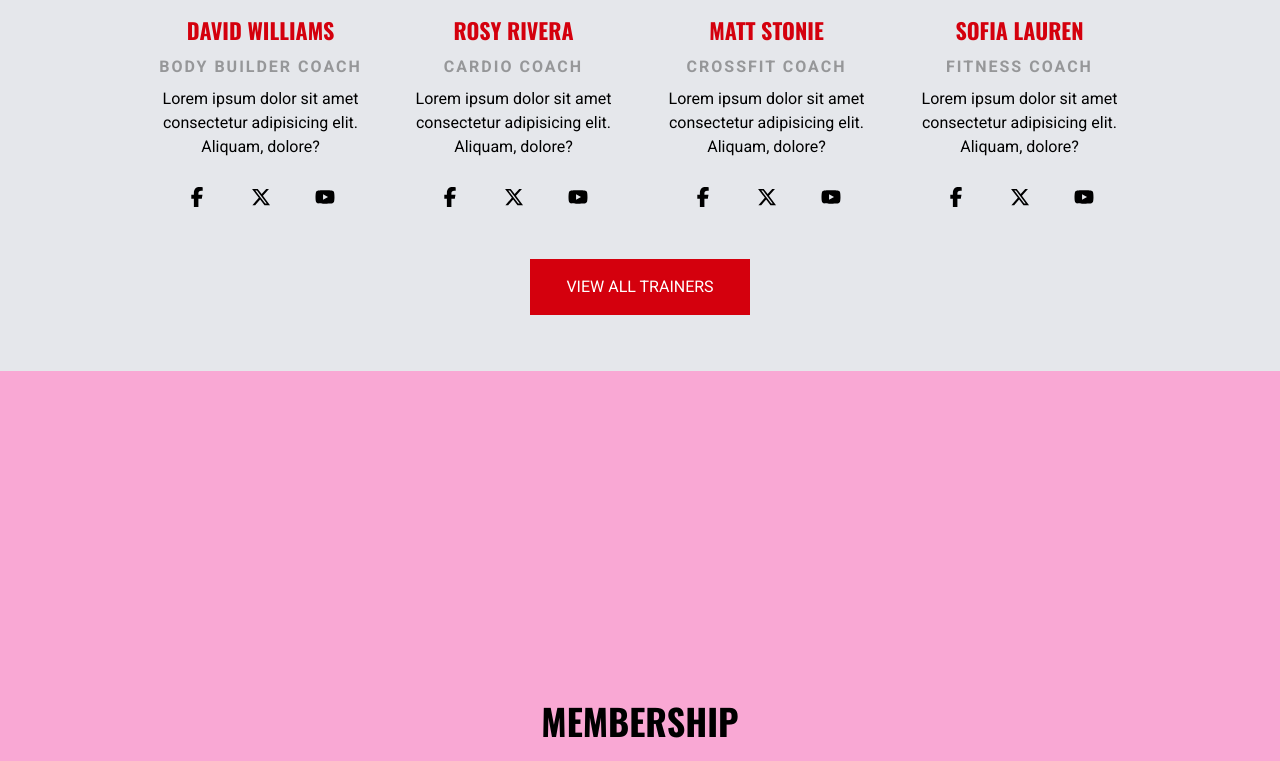
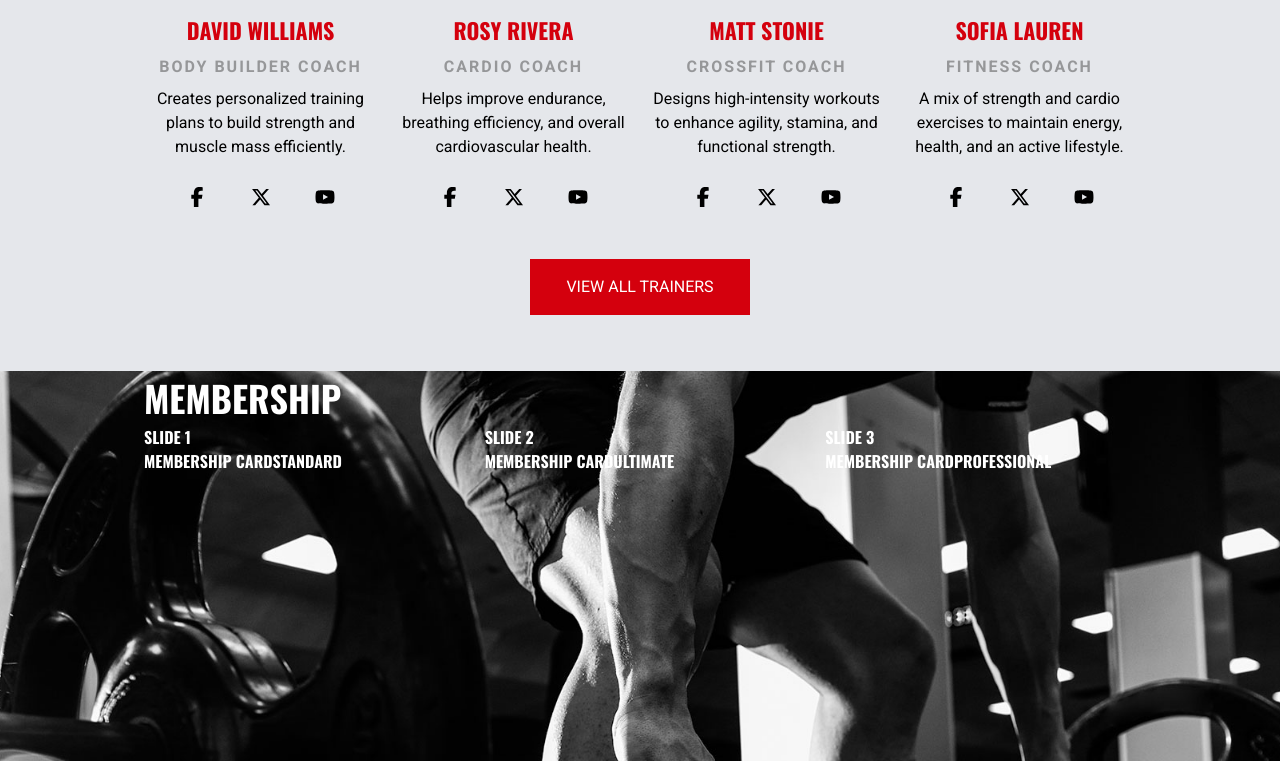
Before and after one commit to BogdanGrynjuk/webapp-fit-physique, a Next.js app: page / in a window 1280 px wide. Shown: the part 2959-3720 px from the top of the page. Built offline with nearby package versions, Linux system fonts and the light colour scheme.

Commit message:
add membershipSlider

```diff
--- a/src/app/components/ClassesSection/Classes.tsx
+++ b/src/app/components/ClassesSection/Classes.tsx
@@ -43,7 +43,7 @@ const Classes = () => {
         variants={fadeIn('up', 0.2)}
         initial="hidden"
         whileInView={'show'}
-        viewport={{ once: false, amount: 0.2 }}
+        viewport={{ once: false, amount: 0.05 }}
         className="grid grid-cols-1 lg:grid-cols-2"
       >
         {classes.map((item, index) => {
--- a/src/app/components/MembershipSection/Membership.tsx
+++ b/src/app/components/MembershipSection/Membership.tsx
@@ -1,12 +1,18 @@
 import React from 'react';
+import MembershipSlider from './MembershipSlider';
 
 const Membership = () => {
   return (
     <section
-      className="h-[calc(100vh-100px)] bg-pink-300 flex flex-col items-center justify-center"
+      className="text-white min-h-[calc(100vh-100px)] bg-membership bg-cover bg-no-repeat bg-center flex flex-col items-center justify-center"
       id="membership"
     >
-      <h2 className="h2">Membership</h2>
+      <div className="container mx-auto">
+        <h2 className="h2">Membership</h2>
+        <div>
+          <MembershipSlider />
+        </div>
+      </div>
     </section>
   );
 };
--- /dev/null
+++ b/src/app/components/MembershipSection/MembershipSlider.tsx
@@ -0,0 +1,87 @@
+'use client';
+
+import React from 'react';
+
+import { Swiper, SwiperSlide } from 'swiper/react';
+import { Pagination } from 'swiper/modules';
+import 'swiper/css';
+import 'swiper/css/pagination';
+
+import { MdClose } from 'react-icons/md';
+import { FaCheck } from 'react-icons/fa6';
+
+const membershipCards = [
+  {
+    title: 'standard',
+    price: 30,
+    benefits: [
+      { icon: FaCheck, text: 'includes membership' },
+      { icon: FaCheck, text: 'access to all gym facilities' },
+      { icon: MdClose, text: 'diet plan included' },
+      { icon: FaCheck, text: 'health and fitness tips' },
+      { icon: MdClose, text: 'monday-friday gym access' },
+      { icon: FaCheck, text: 'full access to everything' },
+      { icon: MdClose, text: 'no additional amenities' },
+    ],
+  },
+  {
+    title: 'ultimate',
+    price: 45,
+    benefits: [
+      { icon: FaCheck, text: 'includes membership' },
+      { icon: FaCheck, text: 'access to all gym facilities' },
+      { icon: MdClose, text: 'diet plan included' },
+      { icon: FaCheck, text: 'health and fitness tips' },
+      { icon: FaCheck, text: 'monday-friday gym access' },
+      { icon: FaCheck, text: 'full access to everything' },
+      { icon: MdClose, text: 'no additional amenities' },
+    ],
+  },
+  {
+    title: 'professional',
+    price: 60,
+    benefits: [
+      { icon: FaCheck, text: 'includes membership' },
+      { icon: FaCheck, text: 'access to all gym facilities' },
+      { icon: FaCheck, text: 'diet plan included' },
+      { icon: FaCheck, text: 'health and fitness tips' },
+      { icon: FaCheck, text: 'monday-friday gym access' },
+      { icon: FaCheck, text: 'full access to everything' },
+      { icon: FaCheck, text: 'no additional amenities' },
+    ],
+  },
+];
+
+const MembershipSlider = () => {
+  return (
+    <Swiper
+      slidesPerView={1}
+      modules={[Pagination]}
+      pagination={{
+        clickable: true,
+      }}
+      breakpoints={{
+        786: {
+          slidesPerView: 2,
+          spaceBetween: 30,
+        },
+        1024: {
+          slidesPerView: 3,
+          spaceBetween: 30,
+        },
+      }}
+      className="min-h-[680px]"
+    >
+      {membershipCards.map((item, index) => (
+        <SwiperSlide key={index}>
+          <div>
+            <h4>slide {index + 1}</h4>
+            <h4>membership card{item.title}</h4>
+          </div>
+        </SwiperSlide>
+      ))}
+    </Swiper>
+  );
+};
+
+export default MembershipSlider;
--- a/src/app/components/TeamSection/Team.tsx
+++ b/src/app/components/TeamSection/Team.tsx
@@ -15,7 +15,7 @@ const trainers = [
     fullName: 'David Williams',
     role: 'Body Builder Coach',
     description:
-      'Lorem ipsum dolor sit amet consectetur adipisicing elit. Aliquam, dolore?',
+      'Creates personalized training plans to build strength and muscle mass efficiently.',
     onlineProfile: [
       { icon: FaFacebookF, href: 'http://facebook.com' },
       { icon: FaXTwitter, href: 'http://twitter.com' },
@@ -27,7 +27,7 @@ const trainers = [
     fullName: 'Rosy Rivera',
     role: 'Cardio Coach',
     description:
-      'Lorem ipsum dolor sit amet consectetur adipisicing elit. Aliquam, dolore?',
+      'Helps improve endurance, breathing efficiency, and overall cardiovascular health.',
     onlineProfile: [
       { icon: FaFacebookF, href: 'http://facebook.com' },
       { icon: FaXTwitter, href: 'http://twitter.com' },
@@ -39,7 +39,7 @@ const trainers = [
     fullName: 'Matt Stonie',
     role: 'Crossfit Coach',
     description:
-      'Lorem ipsum dolor sit amet consectetur adipisicing elit. Aliquam, dolore?',
+      'Designs high-intensity workouts to enhance agility, stamina, and functional strength.',
     onlineProfile: [
       { icon: FaFacebookF, href: 'http://facebook.com' },
       { icon: FaXTwitter, href: 'http://twitter.com' },
@@ -49,9 +49,9 @@ const trainers = [
   {
     photo: '/assets/img/trainers/sofia.jpg',
     fullName: 'Sofia Lauren',
-    role: 'fitness Coach',
+    role: 'Fitness Coach',
     description:
-      'Lorem ipsum dolor sit amet consectetur adipisicing elit. Aliquam, dolore?',
+      'A mix of strength and cardio exercises to maintain energy, health, and an active lifestyle.',
     onlineProfile: [
       { icon: FaFacebookF, href: 'http://facebook.com' },
       { icon: FaXTwitter, href: 'http://twitter.com' },
@@ -62,13 +62,10 @@ const trainers = [
 
 const Team = () => {
   return (
-    <section
-      className="pt-8 pb-8 lg:pt-14 lg:pb-14 min-h-[calc(100vh-100px)]"
-      id="team"
-    >
-      <div className="container mx-auto flex flex-col gap-10 items-center justify-between min-h-[calc(100vh-100px-(2*56px))]">
+    <section className="pt-8 pb-8 lg:pt-14 lg:pb-14" id="team">
+      <div className="container mx-auto flex flex-col gap-10 items-center justify-between">
         <motion.h2
-          variants={fadeIn('up', 0.3)}
+          variants={fadeIn('up', 0.2)}
           initial="hidden"
           whileInView={'show'}
           viewport={{ once: false, amount: 0.2 }}
@@ -77,10 +74,10 @@ const Team = () => {
           Our Trainers
         </motion.h2>
         <motion.ul
-          variants={fadeIn('up', 0.5)}
+          variants={fadeIn('up', 0.4)}
           initial="hidden"
           whileInView={'show'}
-          viewport={{ once: false, amount: 0.2 }}
+          viewport={{ once: false, amount: 0.01 }}
           className="grid grid-cols-1 md:grid-cols-2 lg:grid-cols-4 gap-5"
         >
           {trainers.map((trainer, index) => (
@@ -96,10 +93,10 @@ const Team = () => {
           ))}
         </motion.ul>
         <motion.div
-          variants={fadeIn('up', 0.6)}
+          variants={fadeIn('up', 0.5)}
           initial="hidden"
           whileInView={'show'}
-          viewport={{ once: false, amount: 0.2 }}
+          viewport={{ once: false, amount: 0.1 }}
         >
           <CustomButton
             containerStyles="w-[200px] h-[40px] md:w-[220px] md:h-[56px]"
```
